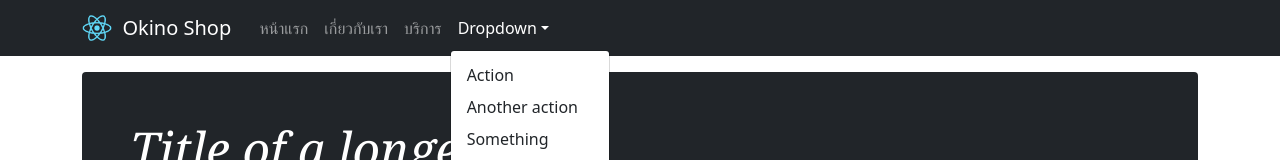
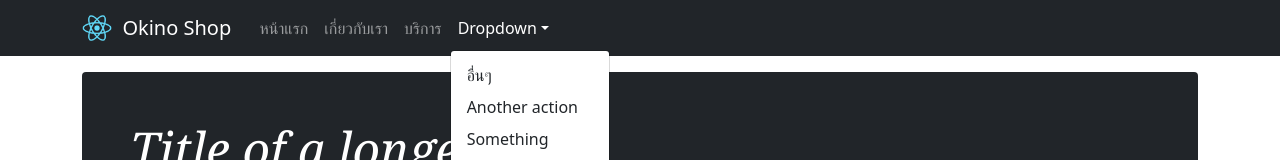
Before and after one commit to rambo-coding/okino_shop_web, a React (Create React App) app: page / in a window 1280 px wide. Both pictures are taken after a click on the button "Dropdown". Shown: the top 160 px of the page. Built offline with nearby package versions, Linux system fonts and the light colour scheme.

Commit message:
start project on heroku

```diff
--- a/src/components/Navbar.js
+++ b/src/components/Navbar.js
@@ -24,7 +24,7 @@
               <Nav.Link href="#about">เกี่ยวกับเรา</Nav.Link>
               <Nav.Link href="#service">บริการ</Nav.Link>
               <NavDropdown title="Dropdown" id="collasible-nav-dropdown">
-                <NavDropdown.Item href="#action/3.1">Action</NavDropdown.Item>
+                <NavDropdown.Item href="#action/3.1">อื่นๆ</NavDropdown.Item>
                 <NavDropdown.Item href="#action/3.2">
                   Another action
                 </NavDropdown.Item>
```
